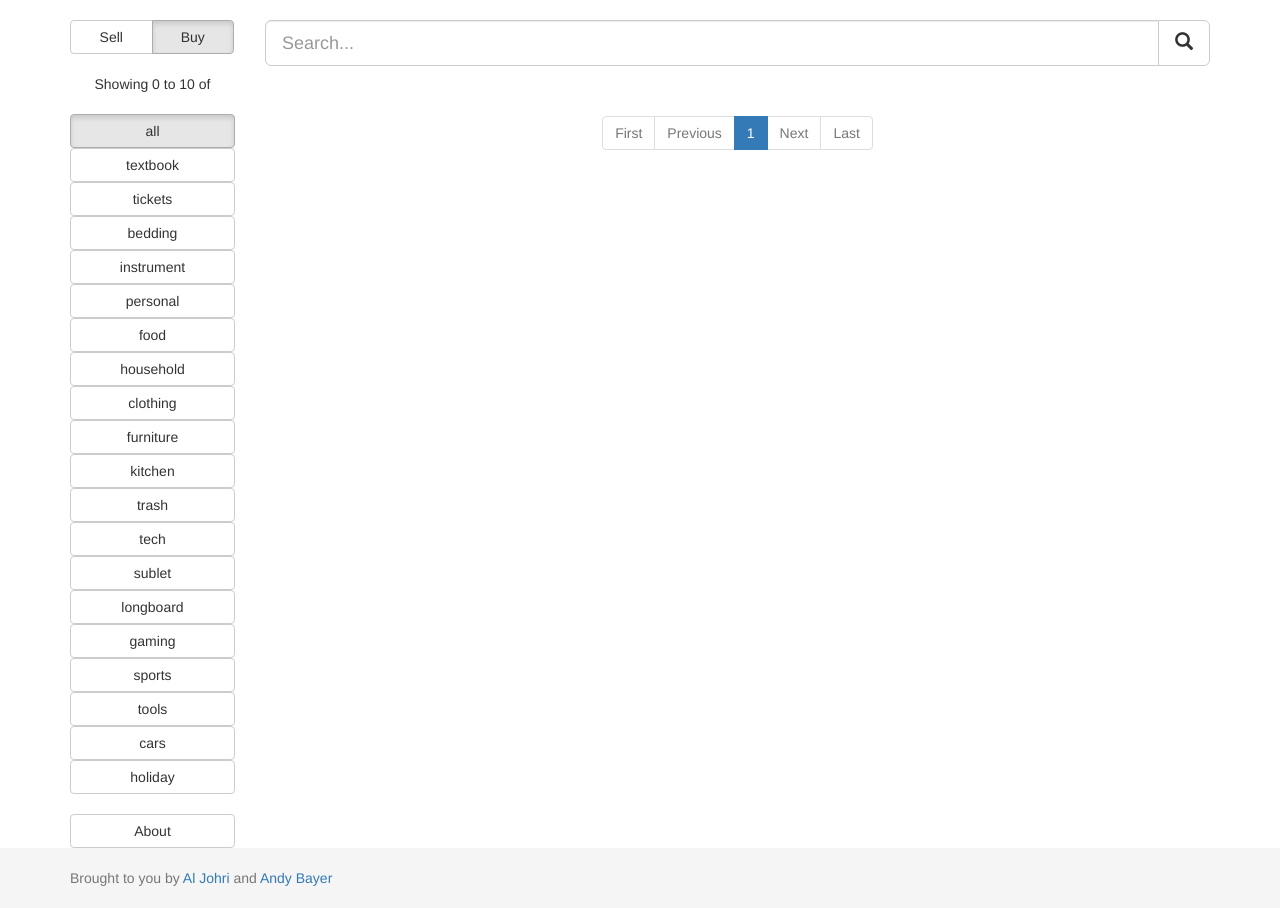
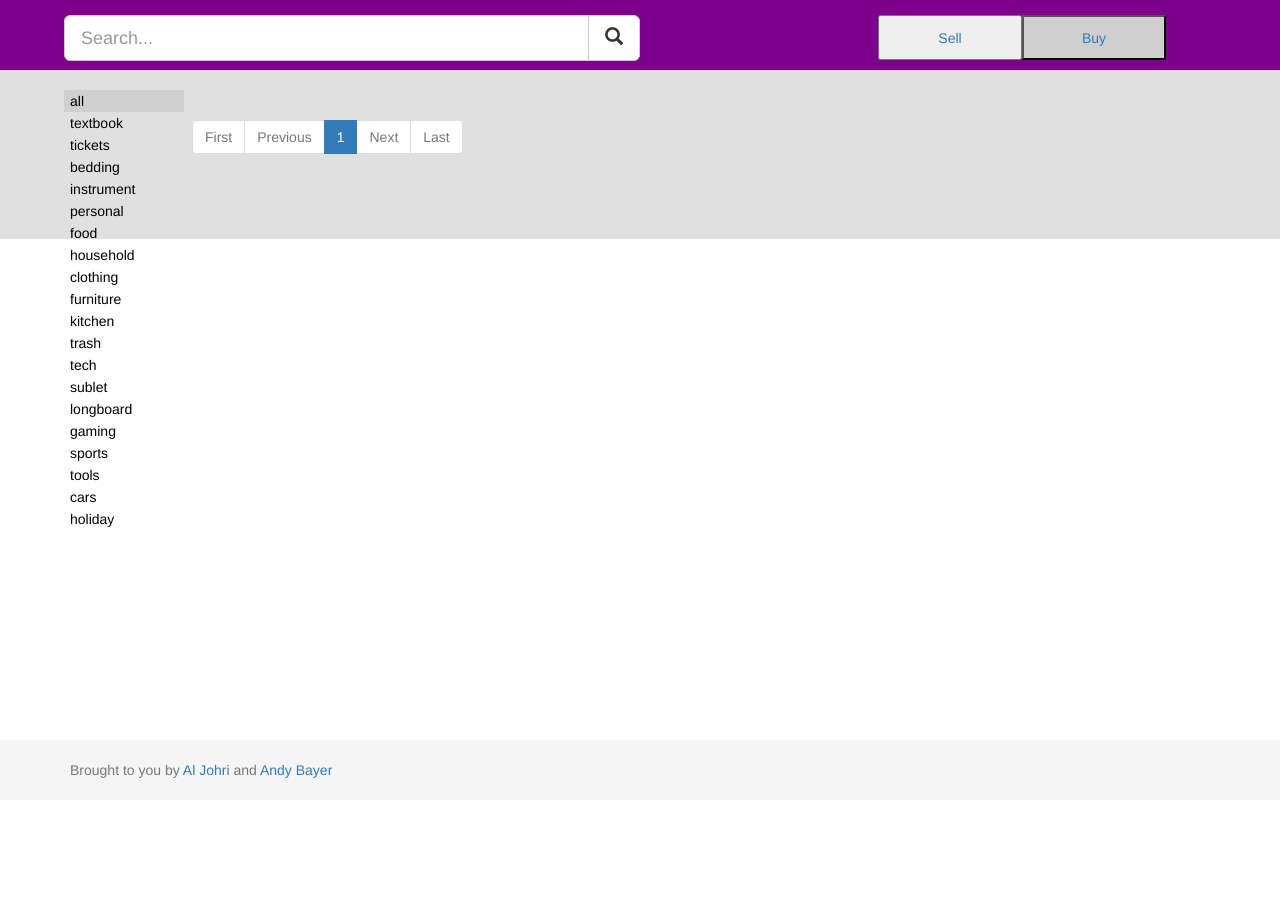
Before and after one commit to AlJohri/nucraigslist, a Django app: page / in a window 1280 px wide. After the commit the page ends 778 px from the top, so only its background shows below. Run offline with Django 3.2, Linux system fonts and the light colour scheme; some libraries are stand-ins or nearby versions.

Commit message:
ui updates

```diff
--- a/listings/static/css/style.css
+++ b/listings/static/css/style.css
@@ -8,6 +8,74 @@
   /* Margin bottom by footer height */
   margin-bottom: 60px;
 }
+
+button {
+	float: left;
+	height: 45px;
+}
+
+#index-container {
+	height: auto;
+}
+
+#view-container {
+	height: auto;
+}
+
+#navbar {
+	background-color: #7C008C;
+	height: 70px;
+	float: left;
+	display: inline-block;
+	position: fixed;
+	z-index: 10;
+}
+
+#nav-inner {
+	width: 90%;
+	height: 100%;
+	margin-right: auto;
+	margin-left: auto;
+	padding-top: 15px;
+	padding-bottom: 15px;
+}
+
+#buy-sell-buttons {
+	width: 25%;
+	margin-right: 50px;
+	float: right;
+	height: auto;
+	height: 45px;
+}
+
+#buy-sell-button{
+	width: 50%;
+	height: 100%;
+}
+
+#buy-sell-button:active{
+	background-color: #E0E0E0;
+
+}
+
+#search-bar {
+	width: 50%;
+	float: left;
+	height: 45px;
+}
+
+
+#categories {
+	display: block;
+	position: fixed;
+	width: 120px;
+	margin-left: 5%;
+}
+
+#cat-buttons-container {
+	width: 100%;
+}
+
 .footer {
   position: absolute;
   bottom: 0;
@@ -16,42 +84,85 @@
   height: 60px;
   background-color: #f5f5f5;
 }
+
 .container .text-muted {
   margin: 20px 0;
 }
 
 
-/*.page-container {
+#page-container {
 	width: 100%;
-	height: 1200px;
-	background-color: #5E5E5E;
-}*/
+	height: auto;
+	padding: 0px;
+	display: inline-block;
+	background-color: #E0E0E0;
+}
 
-/*.listing-container {
-	width: 90%;
-	height: 1200px;
+#content-container {
+	height: auto;
+	padding-top: 90px;
+	width: 100%;
+	margin: 0px auto;
+}
+
+#listing-container {
+	width: 70%;
 	margin-left: auto;
 	margin-right: auto;
-	padding: 50px 20px;
+	height: 100%;
+}
 
-	background-color: #87CBE8;
-}
-*/
 
-/*.listing-container ul {
+#listing-container ul {
 	list-style: none;
 	padding-left: 0px;
 }
-*/
 
-/*.listing-div {
-	background-color: #E8E8E8;
-	padding: 2px 10px;
-	margin: 10px 0px;
+
+.listing-div {
+	background-color: #FFFFFF;
+	padding: 10px 10px;
+	margin-left: 0px;
+	margin-right: 50px;
+	margin-bottom: 10px;
 	height: auto;
 }
-*/
 
-/*.listing-div p {
+
+
+.listing-div p {
 	color: #4A4A4A;
-}*/
+}
+
+.listing-div h3 {
+	margin-top: 0px;
+}
+
+.category-button {
+	background-color: rgba(0,0,0,0);
+	border: none;
+	color: black;
+	text-align: left;
+	height: auto;
+}
+
+.category-button a{
+	text-decoration: none;}
+
+.category-button a:hover {
+	text-decoration: none;
+
+}
+
+.active {
+	background-color: #CFCFCF;
+}
+
+.category-button:hover{
+	background-color: rgba(132, 71, 179, .7);
+}
+
+#pagination {
+	padding-left: auto;
+	padding-right: auto;
+}
--- a/listings/static/html/partials/_listing_list.html
+++ b/listings/static/html/partials/_listing_list.html
@@ -1,13 +1,12 @@
 <br>  <!-- #oops -->
-
+<div id="content-container">
   <div class="row">
-
     <div class="col-sm-2">
       <div class="row">
         <div class="col-xs-12">
           <div class="btn-group" style="width: 100%;">
-            <button class="btn btn-default" ng-model="filters.buy_or_sell" btn-radio="'sell'" style="width: 50%">Sell</button>
-            <button class="btn btn-default" ng-model="filters.buy_or_sell" btn-radio="'buy'" style="width: 50%">Buy</button>
+              <button class="button" ng-model="filters.buy_or_sell" btn-radio="'sell'" style="width: 50%">Sell</button>
+              <button class="button" ng-model="filters.buy_or_sell" btn-radio="'buy'" style="width: 50%">Buy</button>
           </div>
         </div>
       </div>
@@ -15,7 +14,7 @@
 
       <div class="row">
         <div class="col-xs-12">
-        <div style="text-align: center;"> Showing {{ (currentPage - 1) * numPerPage }} to {{ (currentPage - 1) * numPerPage + numPerPage }} of {{ listingsMeta.total_count }} </div>
+          <div style="text-align: center;"> Showing {{ (currentPage - 1) * numPerPage }} to {{ (currentPage - 1) * numPerPage + numPerPage  }} of {{ listingsMeta.total_count }} </div>
         </div>
       </div>
 
@@ -74,8 +73,9 @@
           <!-- maybe make it scroll? -->
           <ul class="list-unstyled"> <!-- style="height: 600px; overflow: scroll;" -->
             <li ng-repeat="listing in listings">
-              <div class="well well-sm">
-                Message: <a href="https://www.facebook.com/357858834261047/posts/{{listing.id}}">{{listing.message}}</a>
+                <div class="listing-div">
+                  <h2><a href="https://www.facebook.com/{{listing.seller.id}}">{{listing.seller.name}}</a></h2>
+                  <p class="lead"><a href="https://www.facebook.com/357858834261047/posts/{{listing.id}}">{{listing.message}}</a>
                   <!-- Created: {{listing.created_time}} -->
                   <br>  <!-- #oops -->
                   Updated: {{listing.updated_time}}
@@ -99,5 +99,5 @@
       </div>
 
     </div>
-
   </div>
+</div>
--- /dev/null
+++ b/listings/static/html/partials/_new_listing_list.html
@@ -0,0 +1,55 @@
+<div class="nav" id="navbar">
+	<div id="nav-inner">
+		<div id="search-bar">
+		  <form>
+			  <div class="input-group input-group-lg">
+			    <input type="text" class="form-control" ng-model="filters.message__contains" placeholder="Search...">
+			        <span class="input-group-btn">
+			          <button class="btn btn-default" type="button">
+			            <span class="glyphicon glyphicon-search"></span>
+			          </button>
+			        </span>
+			  </div>
+		  </form>
+		</div>
+	  <div class="btn-group" id="buy-sell-buttons">
+	      <a href="#/{{filters.buy_or_sell}}/{{filters.category}}/{{currentPage}}"><button class="buy-sell-button" ng-model="filters.buy_or_sell" btn-radio="'sell'" id="buy-sell-button">Sell</button></a>
+	      <a href="#/{{filters.buy_or_sell}}/{{filters.category}}/{{currentPage}}"><button class="buy-sell-button" ng-model="filters.buy_or_sell" btn-radio="'buy'" id="buy-sell-button">Buy</button></a>
+	  </div>
+
+	</div>
+</div>
+
+<div id="content-container">
+	 <div id="categories">
+	  <div class="btn-group-vertical" id="cat-buttons-container">
+	    <div ng-repeat="category in categories">
+	      <a href="#/{{filters.buy_or_sell}}/{{category}}/{{currentPage}}"><button type="button" class="category-button" ng-model="filters.category" btn-radio="category" style="width: 100%;">{{category}}</button></a>
+	    </div>
+	  </div>
+	</div>
+	<div id="listing-container">
+		<ul class="list-unstyled"> <!-- style="height: 600px; overflow: scroll;" -->
+		  <li ng-repeat="listing in listings">
+		      	<div class="listing-div">
+		      	 <h3><a href="https://www.facebook.com/{{listing.seller.id}}">{{listing.seller.name}}</a></h3>
+			     <h4>{{listing.message}}</h4>
+		     	 <p><a href="https://www.facebook.com/357858834261047/posts/{{listing.id}}">View on Facebook</a></p>
+		      </div>
+		  </li>
+		</ul>
+		<div id="pagination">
+		  <div class="visible-xs-block">
+		    <pagination total-items="listingsMeta.total_count" ng-model="currentPage" max-size="'4'" class="pagination-sm" boundary-links="true" rotate="false"></pagination>
+		  </div>
+		  <div class="hidden-xs">
+		    <pagination total-items="listingsMeta.total_count" ng-model="currentPage" max-size="'4'" class="pagination-md" boundary-links="true" rotate="false"></pagination>
+		  </div>
+		</div>
+	</div>
+	<div class="footer">
+	  <div class="container">
+	    <p class="text-muted">Brought to you by <a href="mailto:al.johri@gmail.com">Al Johri</a> and <a href="mailto:andrewbayer2016@u.northwestern.edu">Andy Bayer</a></p>
+  </div>
+</div>
+</div>
--- a/listings/static/javascript/app.js
+++ b/listings/static/javascript/app.js
@@ -12,12 +12,12 @@
     $stateProvider
         .state('listingList', {
             url: "/:buyOrSell/:category/:page",
-            templateUrl: "/static/html/partials/_listing_list.html",
+            templateUrl: "/static/html/partials/_new_listing_list.html",
             controller: "ListingListController"
         })
         .state('listing', {
             url: "/listing/:id",
-            templateUrl: "/static/html/partials/_listing.html",
+            templateUrl: "/static/html/partials/_new_listing_list.html",
             controller: "ListingController"
         });
 });
--- a/listings/templates/base.html
+++ b/listings/templates/base.html
@@ -22,6 +22,7 @@
 	</script>
 </head>
 <body>
+  <div id="page-container">
   	<span id="top"></span>
      {% block content %}{% endblock content %}
      {% block extra_javascript %}{% endblock extra_javascript %}
@@ -37,10 +38,7 @@
       <br>
       <br>
       <br>
-    <div class="footer">
-      <div class="container">
-        <p class="text-muted">Brought to you by <a href="mailto:al.johri@gmail.com">Al Johri</a> and <a href="mailto:andrewbayer2016@u.northwestern.edu">Andy Bayer</a></p>
-      </div>
   </div>
 </body>
+
 </html>
--- a/listings/templates/listings/index.html
+++ b/listings/templates/listings/index.html
@@ -1,8 +1,8 @@
 {% extends "base.html" %}
 {% load i18n %}
 {% block content %}
-<div class="container" ng-app='app'>
-    <div ui-view >Loading...</div>
+<div id="index-container" ng-app='app'>
+    <div ui-view id="view-container">Loading...</div>
 </div>
 {% endblock content %}
 {% block extra_javascript %}
```
Lines whose indentation alone changed are shown as unchanged.
